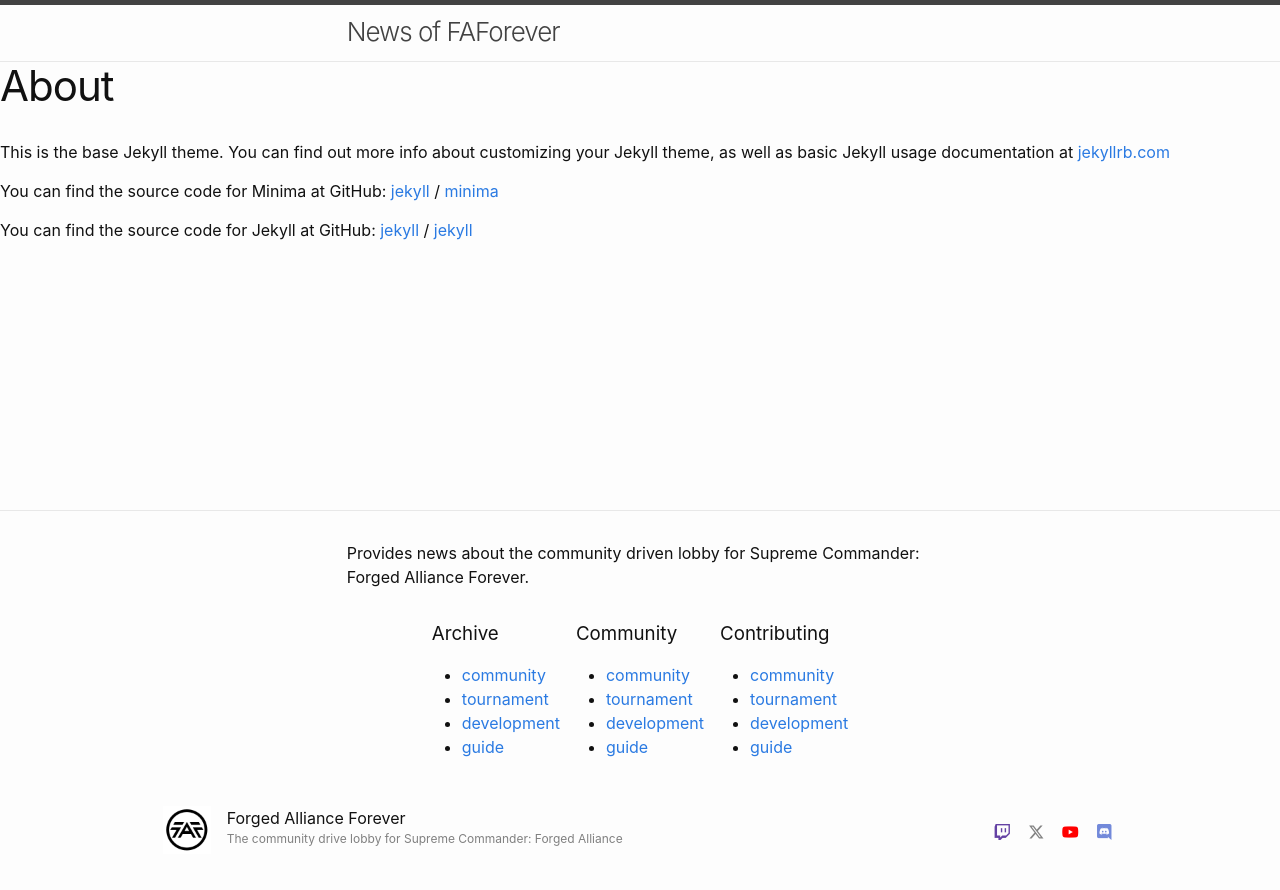
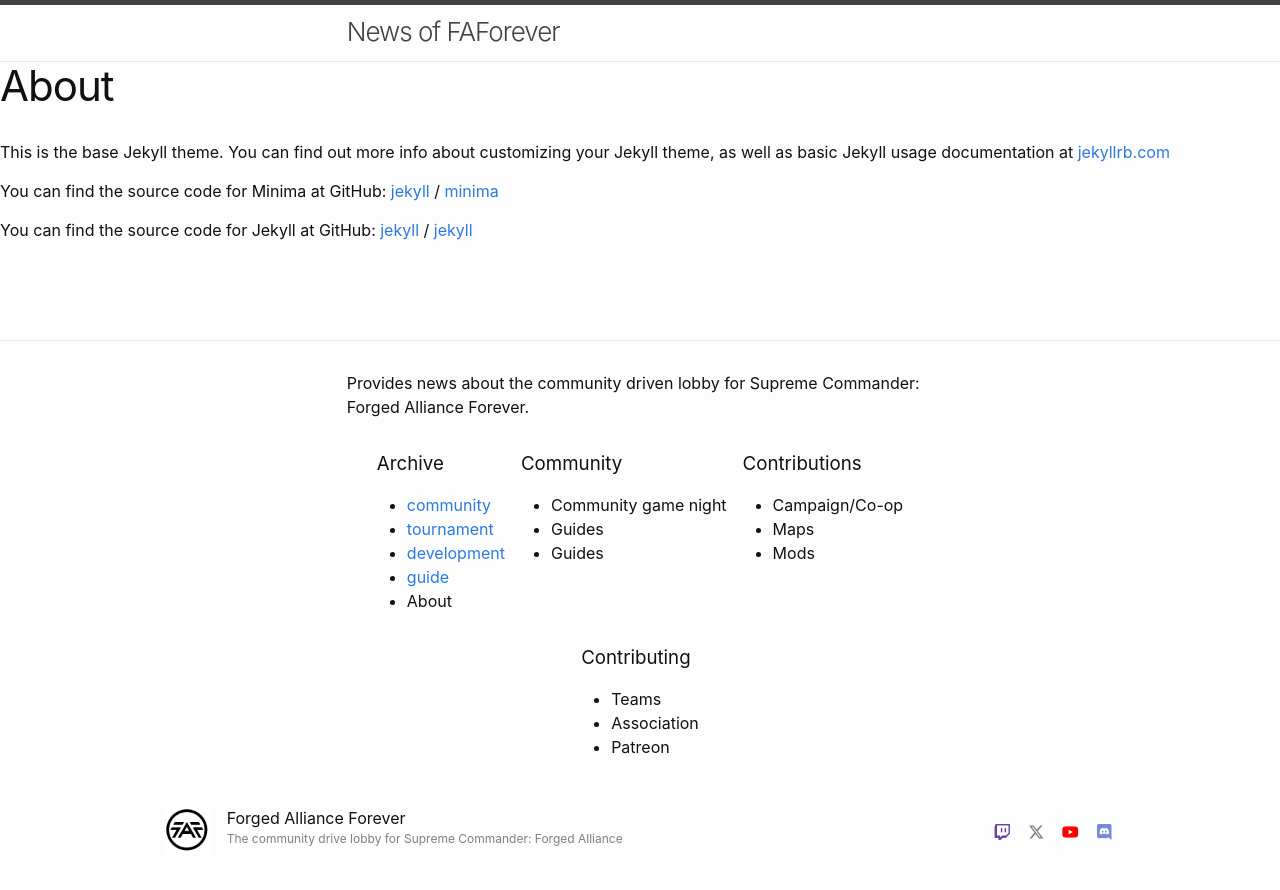
Before and after one commit to MrRowey/website-news, a Jekyll site: the page built from src/about.markdown, in a window 1280 px wide. Shown: the top 890 px of the page. Built offline with Jekyll 4.4.1, drawn with Linux system fonts in a browser that asks for light colours; some web fonts are replaced.

Commit message:
Put some effort towards the content of the footer

```diff
--- a/src/_includes/footer.html
+++ b/src/_includes/footer.html
@@ -1,35 +1,5 @@
 <footer class="wrapper site-footer h-card">
   <data class="u-url" href="{{ "/" | relative_url }}"></data>
-
-  {% comment %} <div class="footer-col-wrapper">
-    <div class="footer-col">
-      <p class="feed-subscribe">
-        <a href="{{ site.feed.path | default: 'feed.xml' | absolute_url }}">
-          <svg class="svg-icon orange">
-            <use xlink:href="{{ 'assets/minima-social-icons.svg#rss' | relative_url }}"></use>
-          </svg>
-          <span>Subscribe</span>
-        </a>
-      </p>
-      {%- if site.author %}
-        <ul class="contact-list">
-          {% if site.author.name -%}
-            <li class="p-name">{{ site.author.name | escape }}</li>
-          {% endif -%}
-          {% if site.author.email -%}
-            <li>
-              <a class="u-email" href="mailto:{{ site.author.email }}">{{ site.author.email }}</a>
-            </li>
-          {%- endif %}
-        </ul>
-      {%- endif %}
-    </div>
-
-  </div>
-
-  <div class="social-links">
-    {%- include social.html -%}
-  </div> {% endcomment %}
 
   <div class="footer-description">
     <p>{{ site.description | escape }}</p>
@@ -48,36 +18,55 @@
             </a>
           </li>
         {% endfor %}
+
+        <li>
+          About
+        </li>
       </ul>
     </div>
 
     <div>
       <h3>Community</h3>
       <ul>
-        {% for category in site.categories %}
-          {% assign slugified = category | first | slugify %}
-          {% assign path = '/category/' %}
-          <li>
-            <a href="{{ '/category/' | append:slugified | append: /index.html | relative_url}}">
-              {{- category | first -}}
-            </a>
-          </li>
-        {% endfor %}
+        <li>
+          Community game night
+        </li>
+        <li>
+          Guides
+        </li>
+        <li>
+          Guides
+        </li>
+      </ul>
+    </div>
+
+    <div>
+      <h3>Contributions</h3>
+      <ul>
+        <li>
+          Campaign/Co-op
+        </li>
+        <li>
+          Maps
+        </li>
+        <li>
+          Mods
+        </li>
       </ul>
     </div>
 
     <div>
       <h3>Contributing</h3>
       <ul>
-        {% for category in site.categories %}
-          {% assign slugified = category | first | slugify %}
-          {% assign path = '/category/' %}
-          <li>
-            <a href="{{ '/category/' | append:slugified | append: /index.html | relative_url}}">
-              {{- category | first -}}
-            </a>
-          </li>
-        {% endfor %}
+        <li>
+          Teams
+        </li>
+        <li>
+          Association
+        </li>
+        <li>
+          Patreon
+        </li>
       </ul>
     </div>
   </div>
```
